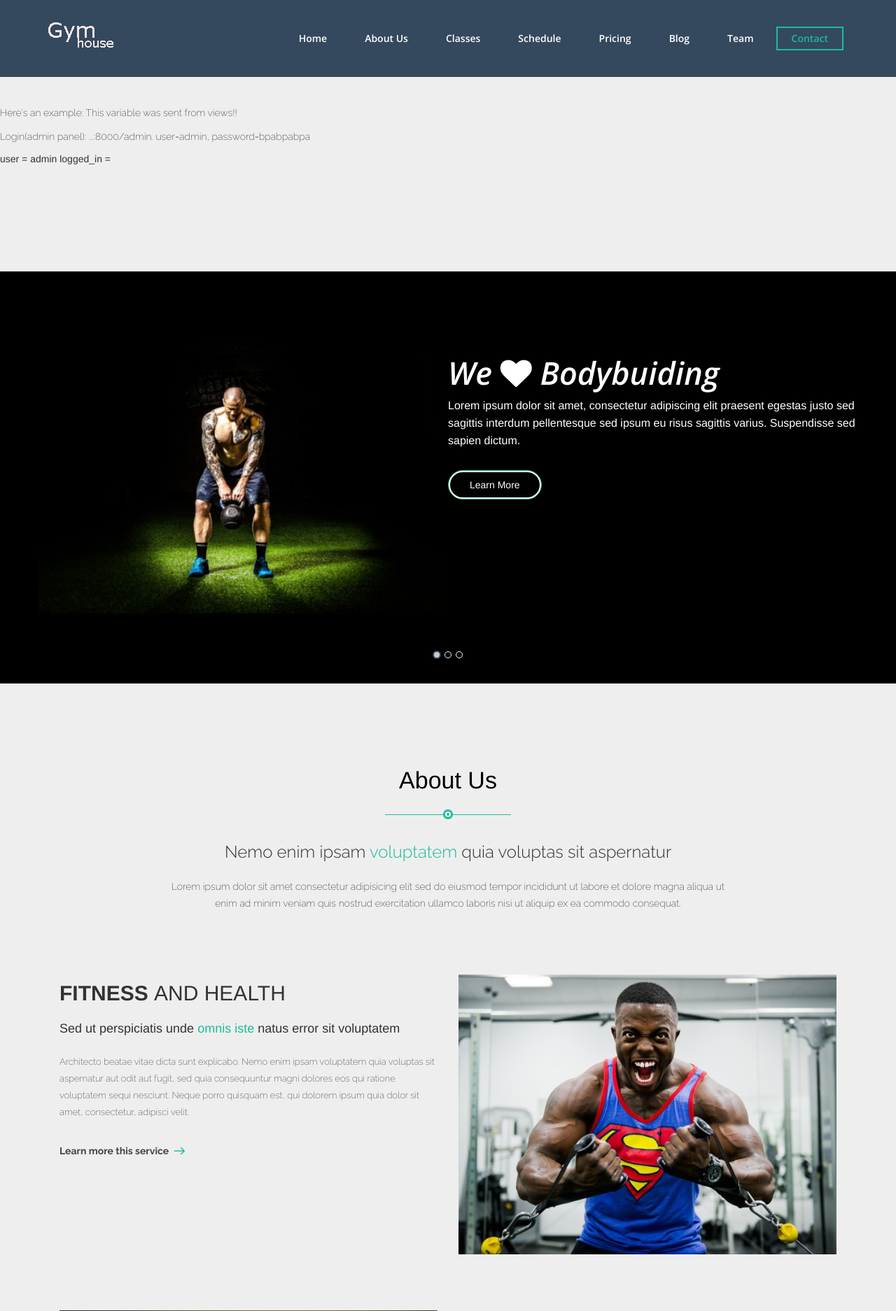
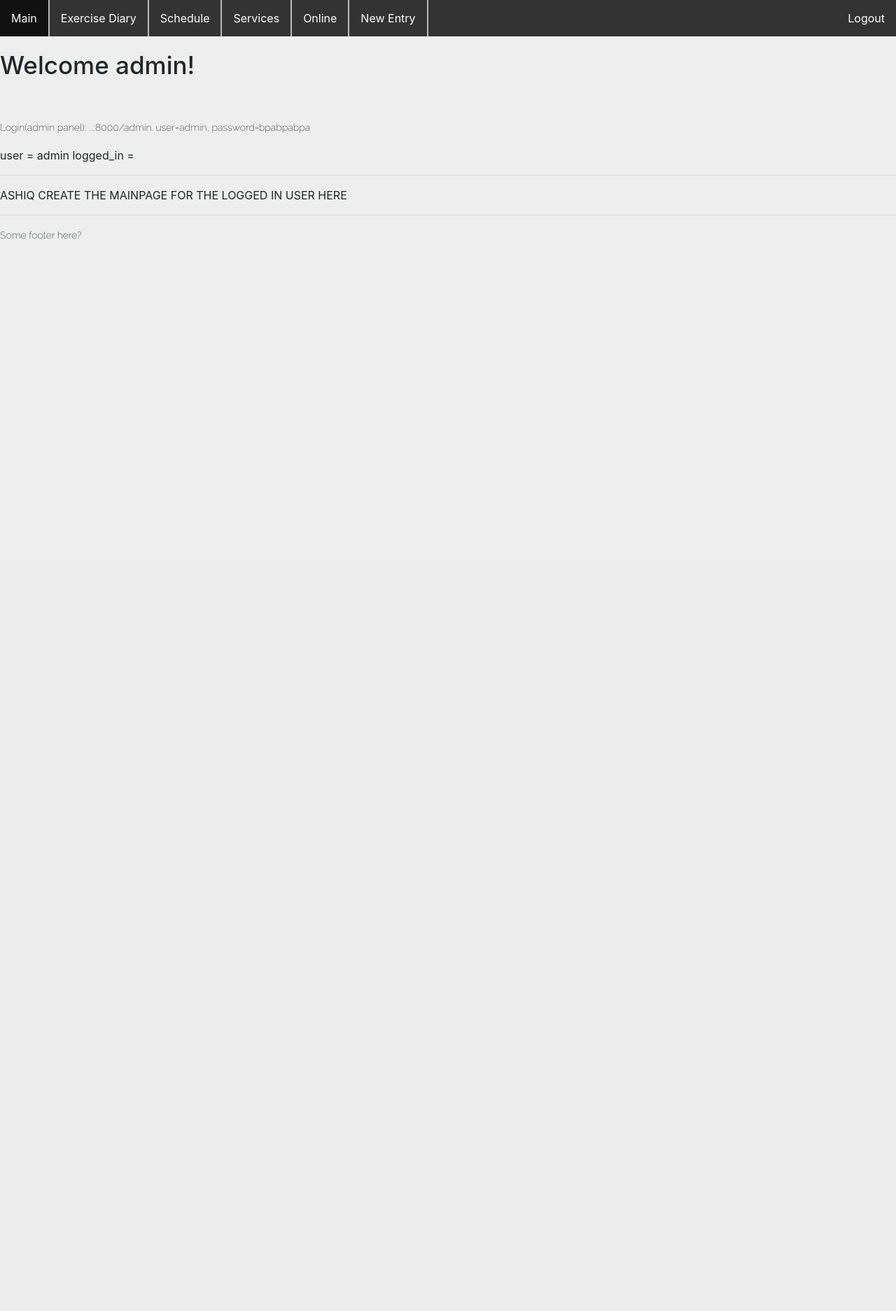
Before and after one commit to ashiqahmed005/GymHouse-1, a Django app: page / in a window 1280 px wide. Shown: the top 1874 px of the page at 70% size. After the commit the page ends 342 px from the top, so only its background shows below. Run offline with Django 3.2, Linux system fonts and the light colour scheme; a user stored in the database is signed in; some libraries are stand-ins or nearby versions.

Commit message:
Ashiq's logged in template created, proper redirecting after/before login works

```diff
--- a/mainpage/templates/mainpage/base.html
+++ b/mainpage/templates/mainpage/base.html
@@ -68,8 +68,6 @@
 
 </br></br>
 
-
-<p>Here's an example: {{ variable_example }}!</p>
 <p>Login(admin panel): ...:8000/admin. user=admin, password=bpabpabpa</p>
 
 <!-- The variable is received from mainpage/views.py,
--- /dev/null
+++ b/mainpage/templates/mainpage/mainpage_logged_in_template.html
@@ -0,0 +1,59 @@
+{% extends 'mainpage/base.html' %}
+{% load staticfiles %}
+
+{% block title %}
+GymHouse - Frontpage
+{% endblock title %}
+
+{% block head %}
+    <meta charset="utf-8">
+    <meta name="viewport" content="width=device-width, initial-scale=1">
+    <meta name="description" content="">
+    <meta name="author" content="">
+    <link rel="icon" href="{% static 'image/favicon.ico' %}">
+
+    <!-- Load CSS
+    ================================================== -->
+    <link href="{% static 'css/css/reset.css' %}" rel="stylesheet">
+    <link href="{% static 'css/css/bootstrap.css' %}" rel="stylesheet">
+
+    <link href="{% static 'css/css/animate.css' %}" rel="stylesheet">
+
+    <link href="{% static 'fonts/font-awesome/css/font-awesome.min.css' %}" rel="stylesheet">
+	<link href="{% static 'css/css/flaticon.css' %}" rel="stylesheet" type="text/css" />
+	<link href="{% static 'css/css/style.css' %}" rel="stylesheet">
+    <link href="{% static 'css/css/responsive.css' %}" rel="stylesheet">
+
+	<!-- Skin Colors -->
+	<link href="{% static 'css/css/color-schemes/green.css' %}" id="changeable-colors" rel="stylesheet" type="text/css" />
+
+    <!-- Google Fonts
+    ================================================== -->
+    <link href='http://fonts.googleapis.com/css?family=Open+Sans:300,300italic,400,400italic,600,600italic,700,700italic,800,800italic' rel='stylesheet' type='text/css'>
+    <link href='http://fonts.googleapis.com/css?family=Raleway:100,200,300,400,500,600,700,800,900' rel='stylesheet' type='text/css'>
+	<link href='http://fonts.googleapis.com/css?family=Lato:400,300italic,700,900' rel='stylesheet' type='text/css'>
+
+    <!-- IE10 viewport hack for Surface/desktop Windows 8 bug
+    ================================================== -->
+    <script src="{% static 'scripts/js/ie10-viewport-bug-workaround.js' %}"></script>
+
+    <script src="{% static 'scripts/js/modernizr.js' %}"></script>
+
+    <!-- HTML5 shim and Respond.js IE8 support of HTML5 elements and media queries
+    ================================================== -->
+    <!--[if lt IE 9]>
+		<script src="https://oss.maxcdn.com/html5shiv/3.7.2/html5shiv.min.js"></script>
+		<script src="https://oss.maxcdn.com/respond/1.4.2/respond.min.js"></script>
+    <![endif]-->
+
+
+
+    INCLUDE SCRIPTS, ASSETS ETC HERE, they will be inside a head-tag (from base.html). REMOVE THESE IF NOT USED
+
+{% endblock head %}
+
+{% block content %}
+
+	ASHIQ CREATE THE MAINPAGE FOR THE LOGGED IN USER HERE
+
+{% endblock content %}
--- a/mainpage/templates/mainpage/mainpage_template.html
+++ b/mainpage/templates/mainpage/mainpage_template.html
@@ -85,6 +85,7 @@
 							<li><a href="#blog" class="scroll">Blog</a></li>
 							<li><a href="#team" class="scroll">Team</a></li>
 							<li><a href="#contact" class="scroll">Contact</a></li>
+							<li><a href="{% url 'authenticate:login' %}" class="scroll">LOGIN</a></li>
 
 						</ul>
 					</nav>
--- a/mainpage/views.py
+++ b/mainpage/views.py
@@ -5,6 +5,9 @@
 
 def main_view_not_logged_in(request):
     context = {'variable_example': "This variable was sent from views!"}
+
+    if (request.user.is_authenticated):
+    	return render(request, 'mainpage/mainpage_logged_in_template.html', context);
 
     return render(request, 'mainpage/mainpage_template.html', context);
     #IF USING TEMPLATE BLOCKS, RENDER THE _CHILD_, NOT THE PARENT
@@ -17,7 +20,7 @@
 	context = {'user': request.user,
 			'logged_in': request.user.is_authenticated}
 
-	return render(request, 'mainpage/mainpage_template.html', context);
+	return render(request, 'mainpage/mainpage_logged_in_template.html', context);
 
 
 
```
